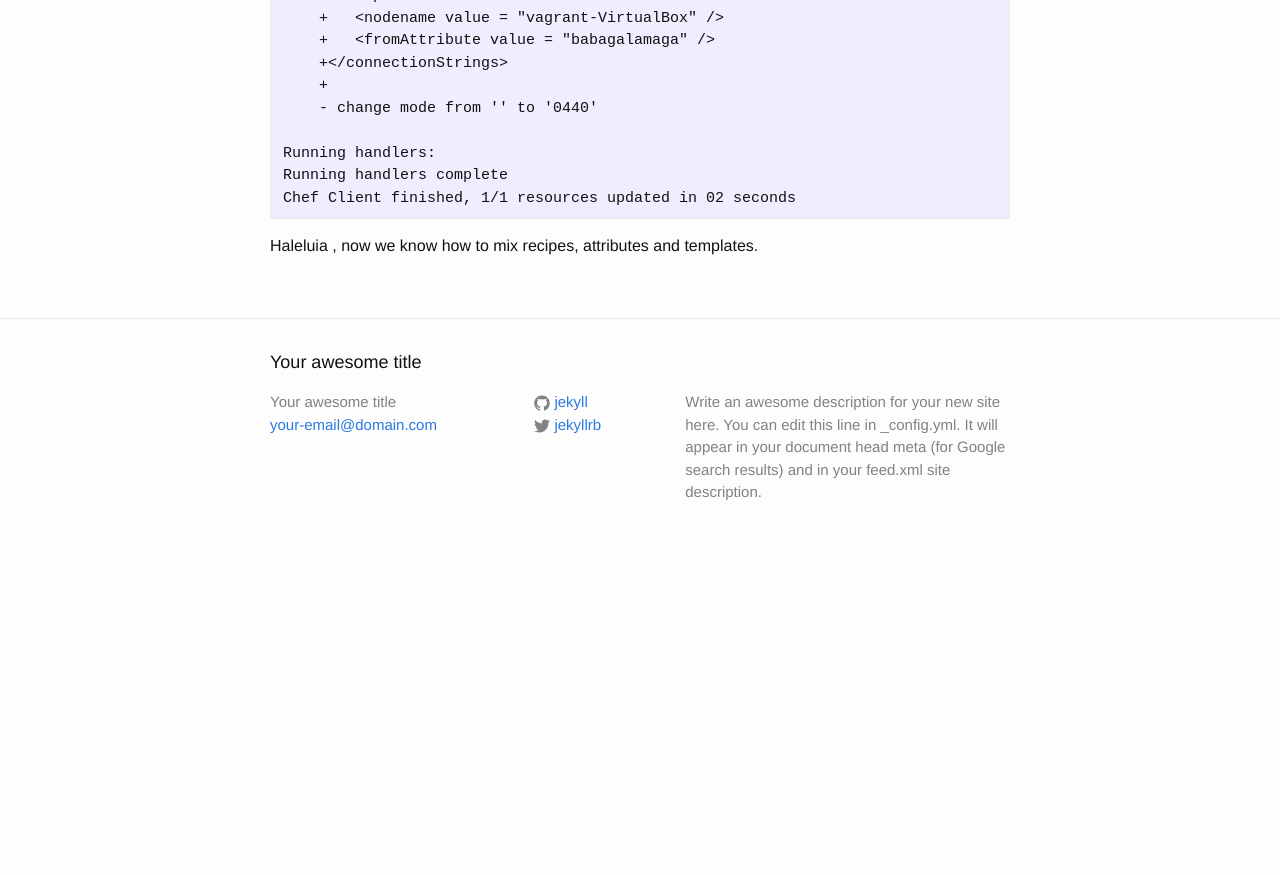
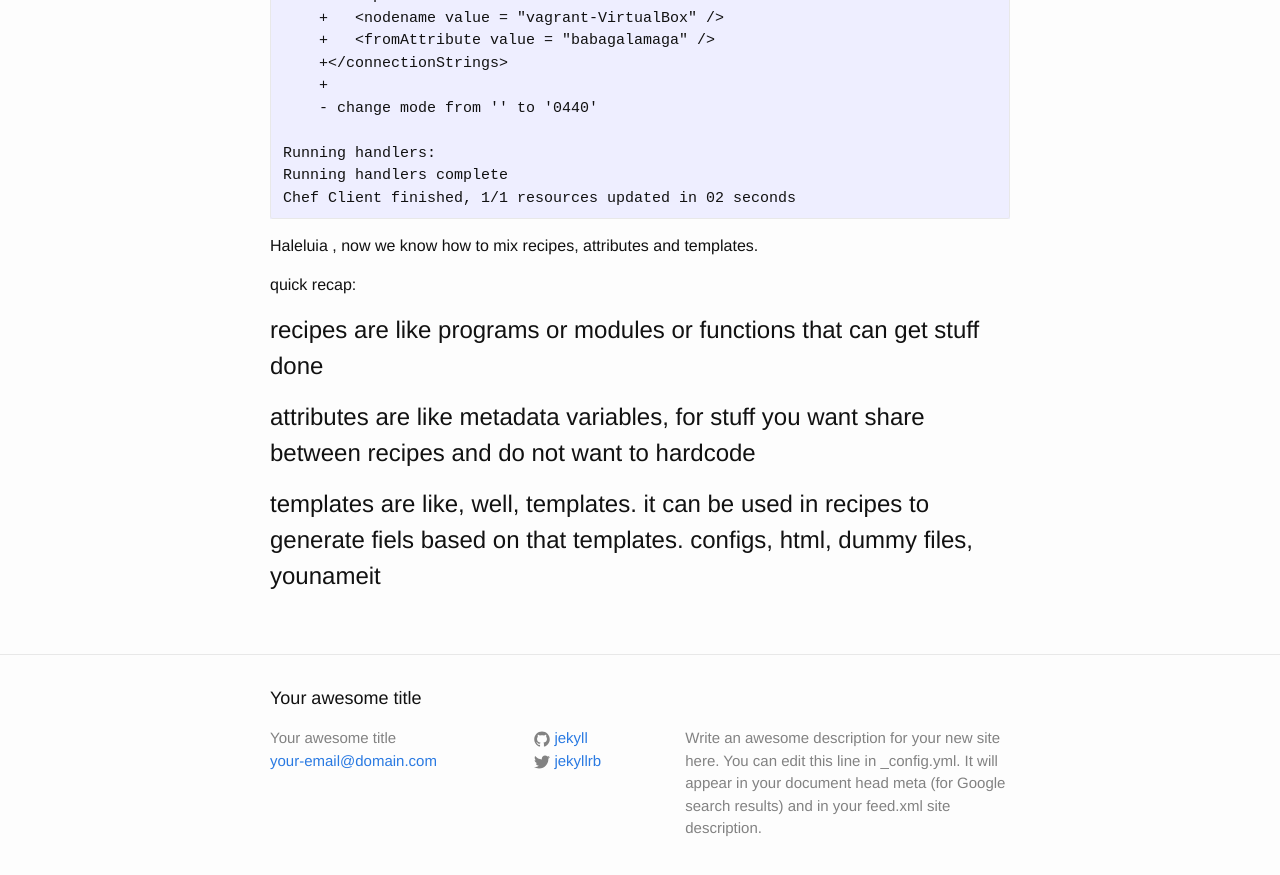
Before and after one commit to mungobungo/mungobungo.github.io, a Jekyll site: the page built from _posts/2016-03-24-chef1.markdown, in a window 1280 px wide and 900 px high, scrolled down 7082 px. Shown: the top 875 px of the window. Built offline with Jekyll 4.4.1, drawn with Linux system fonts in a browser that asks for light colours; before the commit the page ends 7646 px from its top, so only the background shows below that.

Commit message:
added high level recap

````diff
--- a/_posts/2016-03-24-chef1.markdown
+++ b/_posts/2016-03-24-chef1.markdown
@@ -363,3 +363,8 @@ Chef Client finished, 1/1 resources updated in 02 seconds
 ```
 
 Haleluia , now we know how to mix recipes, attributes and templates.
+
+quick recap:
+# recipes are like programs or modules or functions that can get stuff done
+# attributes are like metadata variables, for stuff you want share between recipes and do not want to hardcode
+# templates are like, well, templates. it can be used in recipes to generate fiels based on that templates. configs, html, dummy files, younameit
````
